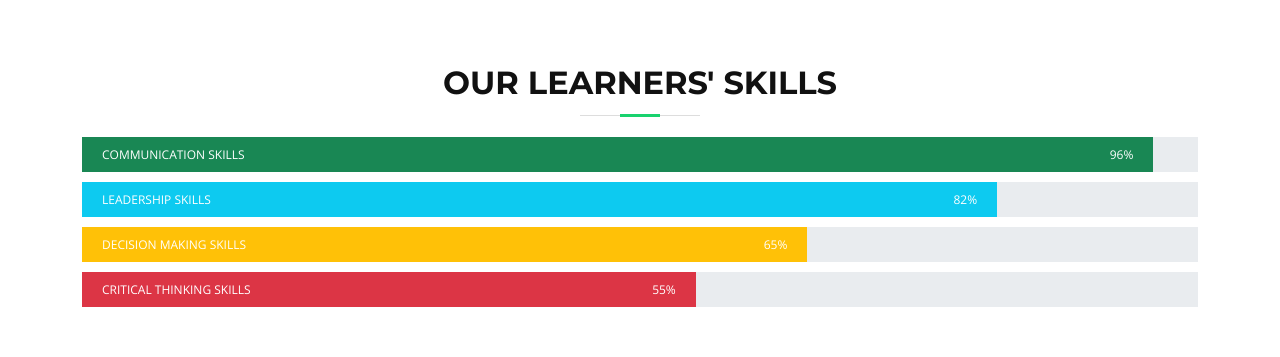
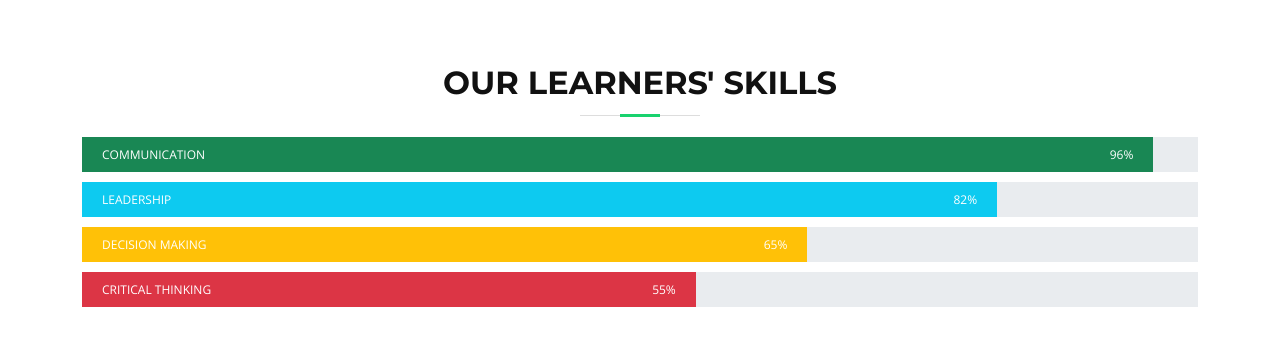
Before and after one commit to Fresh-Teacher/koozi-day-and-boarding-primary-school, a plain HTML site: page index.html in a window 1280 px wide. Shown: the part 1940-2297 px from the top of the page. Drawn offline with nearby package versions, Linux system fonts and the light colour scheme.

Commit message:
Update index.html

```diff
--- a/index.html
+++ b/index.html
@@ -275,28 +275,28 @@
           <div class="progress">
             <div class="progress-bar bg-success" role="progressbar" aria-valuenow="96" aria-valuemin="0"
               aria-valuemax="100">
-              <span class="skill">Communication skills <i class="val">96%</i></span>
+              <span class="skill">Communication <i class="val">96%</i></span>
             </div>
           </div>
 
           <div class="progress">
             <div class="progress-bar bg-info" role="progressbar" aria-valuenow="82" aria-valuemin="0"
               aria-valuemax="100">
-              <span class="skill">Leadership skills<i class="val">82%</i></span>
+              <span class="skill">Leadership<i class="val">82%</i></span>
             </div>
           </div>
 
           <div class="progress">
             <div class="progress-bar bg-warning" role="progressbar" aria-valuenow="65" aria-valuemin="0"
               aria-valuemax="100">
-              <span class="skill">Decision Making skills<i class="val">65%</i></span>
+              <span class="skill">Decision Making<i class="val">65%</i></span>
             </div>
           </div>
 
           <div class="progress">
             <div class="progress-bar bg-danger" role="progressbar" aria-valuenow="55" aria-valuemin="0"
               aria-valuemax="100">
-              <span class="skill">Critical Thinking skills<i class="val">55%</i></span>
+              <span class="skill">Critical Thinking<i class="val">55%</i></span>
             </div>
           </div>
 
```
